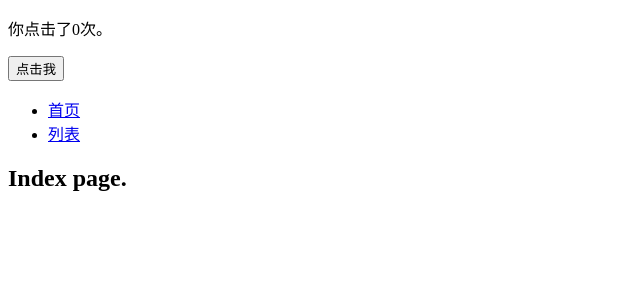
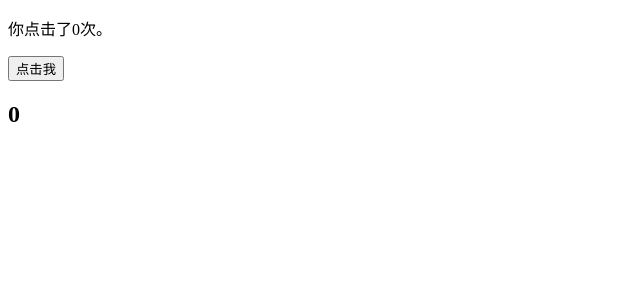
Before and after one commit to xiezipei/react-demos, a React (Create React App) app in the folder demo11/: page / in a window 1280 px wide. Shown: the top 300 px of the page, without its empty margins (0-640 px from the left). Built offline with nearby package versions, Linux system fonts and the light colour scheme.

Commit message:
update(demo11): useContext

```diff
--- /dev/null
+++ b/demo11/src/AppUseContext.js
@@ -0,0 +1,25 @@
+import React, { useState, createContext, useContext } from 'react';
+
+const CountContext = createContext()
+
+function Counter() {
+    const count = useContext(CountContext)
+    return (
+        <h2>{count}</h2>
+    )
+}
+
+function AppUseContext() {
+    const [count, setCount] = useState(0)
+    return (
+        <div>
+            <p>你点击了{count}次。</p>
+            <button onClick={() => { setCount(count + 1) }}>点击我</button>
+            <CountContext.Provider value={ count }>
+                <Counter  />
+            </CountContext.Provider>
+        </div>
+    )
+}
+
+export default AppUseContext
--- a/demo11/src/index.js
+++ b/demo11/src/index.js
@@ -5,6 +5,7 @@ import ReactDOM from 'react-dom'
 // import AppByHooks2 from './AppByHooks2'
 // import LifeCycle from './LifeCycle'
 // import LifeCycleByHooks from './LifeCycleByHooks'
-import AppUseEffect from './AppUseEffect'
+// import AppUseEffect from './AppUseEffect'
+import AppUseContext from './AppUseContext'
 
-ReactDOM.render(<AppUseEffect />, document.getElementById('root'))
+ReactDOM.render(<AppUseContext />, document.getElementById('root'))
```
